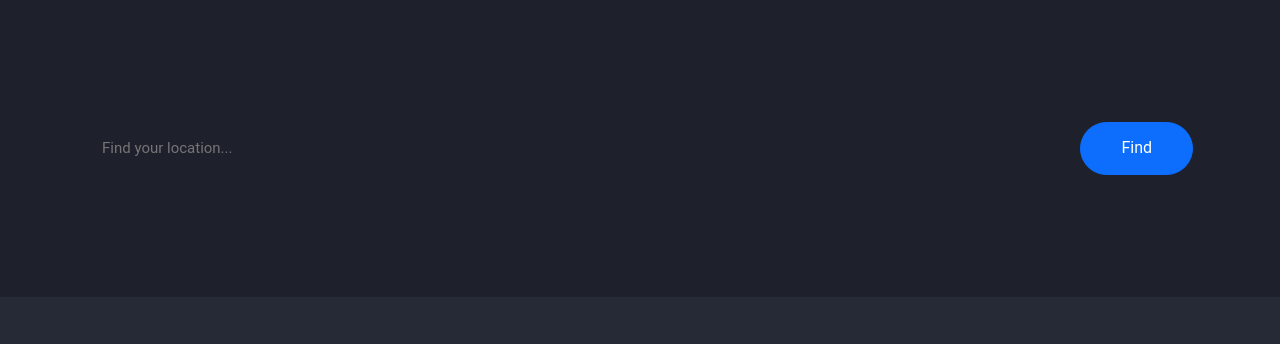
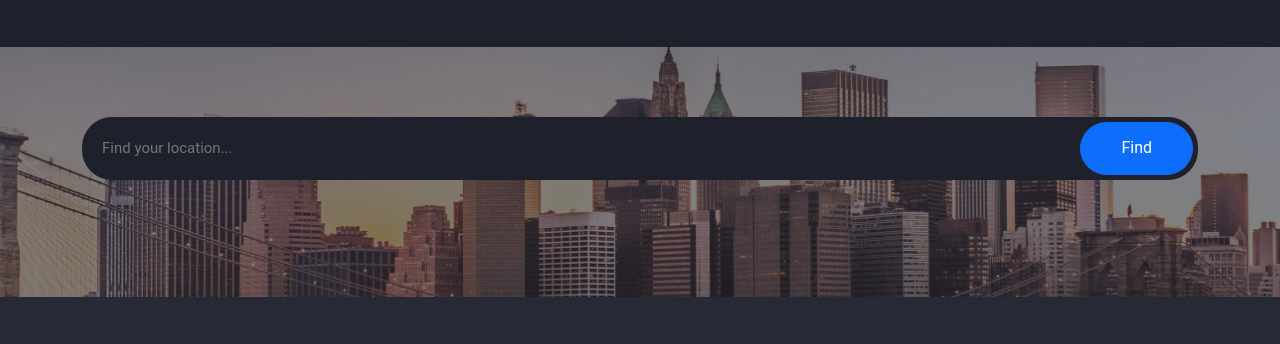
Before and after one commit to ShehabRady223/weather-App, a plain HTML site: page index.html in a window 1280 px wide. Shown: the part 102-446 px from the top of the page. Drawn offline with Linux system fonts and the light colour scheme; the site is published under a folder, as on GitHub Pages, so addresses that start at the root find nothing; no server answers.

Commit message:
Update index.css

```diff
--- a/CSS/index.css
+++ b/CSS/index.css
@@ -65,7 +65,7 @@ body {
 }
 
 .bkground {
-    background-image: url(/Image/kk.png);
+    background-image: url(../Image/kk.png);
     background-position: center;
     background-size: cover;
     padding: 70px 0px;
```
